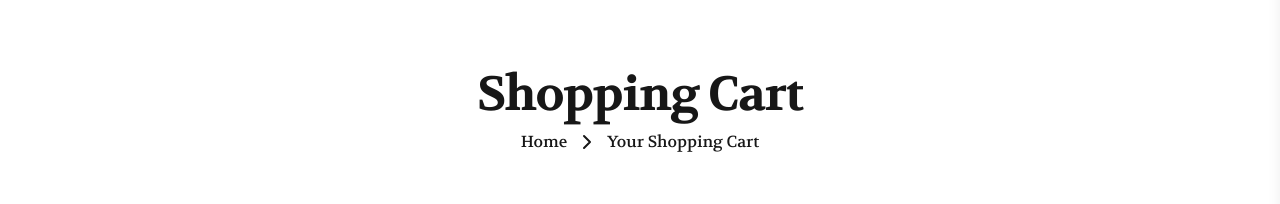
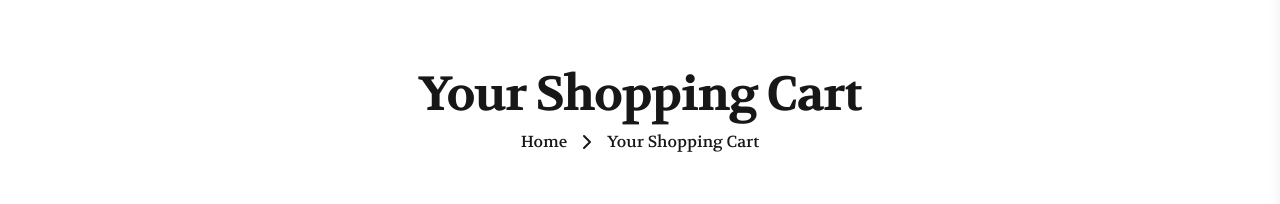
Before and after one commit to Mohamed-Aymn/Mohamed_Aymn-Next_JS_test, a Next.js app: page /cart in a window 1280 px wide. Shown: the part 155-359 px from the top of the page. Built offline with nearby package versions, Linux system fonts and the light colour scheme.

Commit message:
refactor: create page title component

```diff
--- a/src/app/cart/page.tsx
+++ b/src/app/cart/page.tsx
@@ -5,10 +5,11 @@ import useCartStore from '@/stores/useCartStore'
 import { useQuery } from '@tanstack/react-query'
 import { ChevronRight } from 'lucide-react'
 import Image from 'next/image'
-import Checkbox from '@/components/Checkbox'
+import Checkbox from '@/components/ui/Checkbox'
 import Button from '@/components/ui/Button'
 import QuantityButton from '@/components/QuantityButton'
 import Link from 'next/link'
+import PageTitle from '@/components/PageTitle'
 
 type Product = {
     id: number
@@ -35,12 +36,7 @@ function Cart() {
 
     return (
         <div className="p-4">
-            <div className="mx-auto w-fit flex flex-col justify-center items-center mb-6">
-                <h1 className="scroll-m-20 text-4xl font-extrabold tracking-tight lg:text-5xl mb-3">Shopping Cart</h1>
-                <div className="flex gap-2 items-center">
-                    <span>Home</span> <ChevronRight /> <span>Your Shopping Cart</span>
-                </div>
-            </div>
+            <PageTitle title='Your Shopping Cart' description='Your Shopping Cart' />
 
             <div className="overflow-x-auto mt-12">
                 <table className="min-w-full">
--- a/src/app/products/page.tsx
+++ b/src/app/products/page.tsx
@@ -3,6 +3,7 @@ import ProductsGrid from '@/app/ProductsGrid'
 import { ChevronDown, ChevronRight } from 'lucide-react'
 import Image from 'next/image'
 import React from 'react'
+import PageTitle from '@/components/PageTitle'
 
 type Product = {
     id: number
@@ -23,12 +24,7 @@ async function Products() {
 
     return (
         <>
-            <div className="w-full">
-                <div className="mx-auto w-fit flex flex-col justify-center items-center">
-                    <h1 className="scroll-m-20 text-4xl font-extrabold tracking-tight lg:text-5xl mb-3">Fashion</h1>
-                    <div className="flex"><span>Home</span> <ChevronRight /> <span>Fashion</span></div>
-                </div>
-            </div>
+            <PageTitle title='Fashion' description='Fashion' />
 
             {/* products controlers */}
             <div className="w-full flex justify-between items-center mt-12">
--- /dev/null
+++ b/src/components/PageTitle.tsx
@@ -0,0 +1,15 @@
+import { ChevronRight } from 'lucide-react'
+import React from 'react'
+
+function PageTitle({title, description}: {title: string; description: string}) {
+    return (
+        <div className="mx-auto w-fit flex flex-col justify-center items-center mb-6">
+            <h1 className="scroll-m-20 text-4xl font-extrabold tracking-tight lg:text-5xl mb-3">{title}</h1>
+            <div className="flex gap-2 items-center">
+                <span>Home</span> <ChevronRight /> <span>{description}</span>
+            </div>
+        </div>
+    )
+}
+
+export default PageTitle
```
